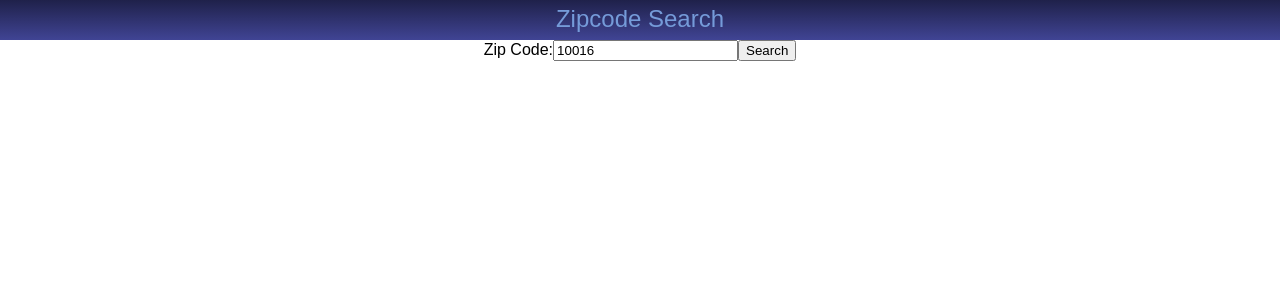
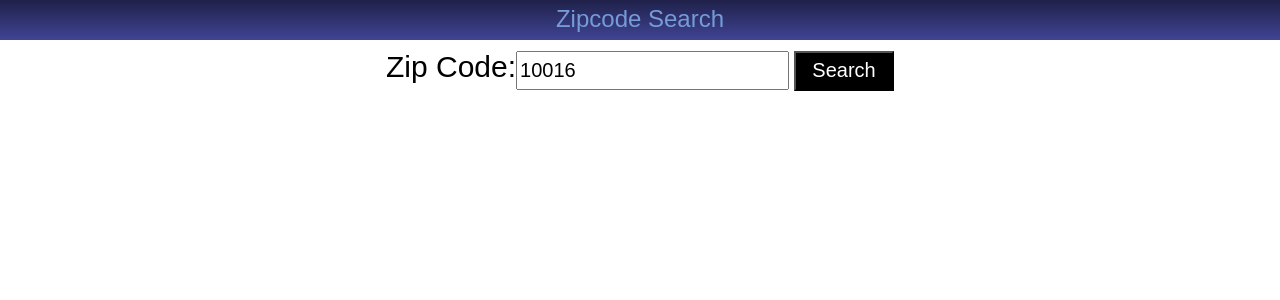
Before and after one commit to Kyrylo-Glamazdin/ZIP-and-City-Search-Assignment, a React (Create React App) app in the folder zip-app/: page / in a window 1280 px wide. Shown: the top 300 px of the page. Built offline with nearby package versions, Linux system fonts and the light colour scheme.

Commit message:
form changes 1

```diff
--- a/zip-app/src/ZipForm.css
+++ b/zip-app/src/ZipForm.css
@@ -0,0 +1,23 @@
+form {
+	margin-top: 10px;
+}
+
+label {
+	font-family: "Arial", Helvetica, sans-serif;
+	font-size: 30px;
+	margin-right: 5px;
+}
+
+input{
+	height: 33px;
+	font-family: "Arial", Helvetica, sans-serif;
+	font-size: 20px;
+}
+
+
+input[type=submit]{
+	width: 100px;
+	height: 40px;
+	background-color: black;
+	color: white;
+}
```
